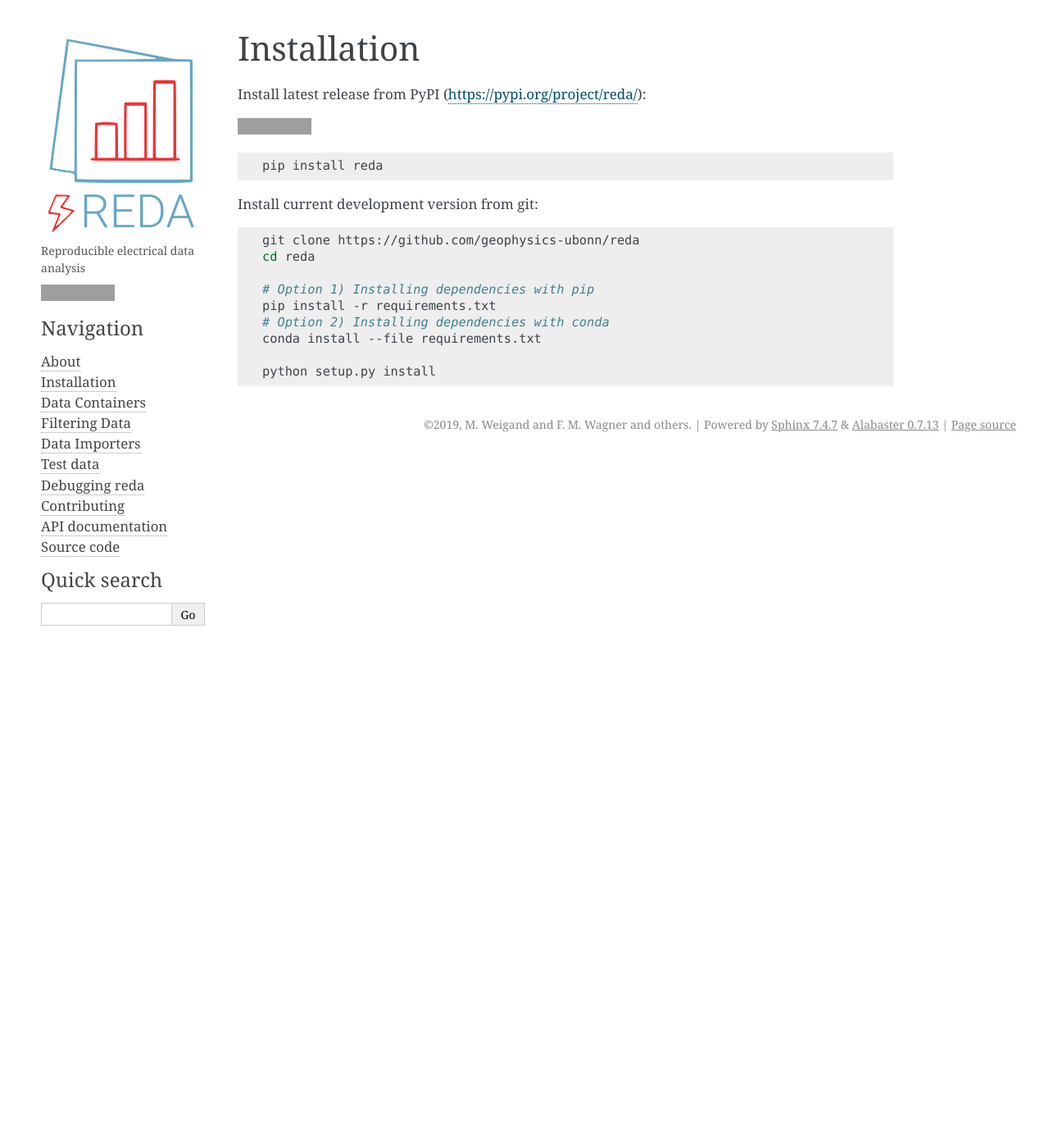
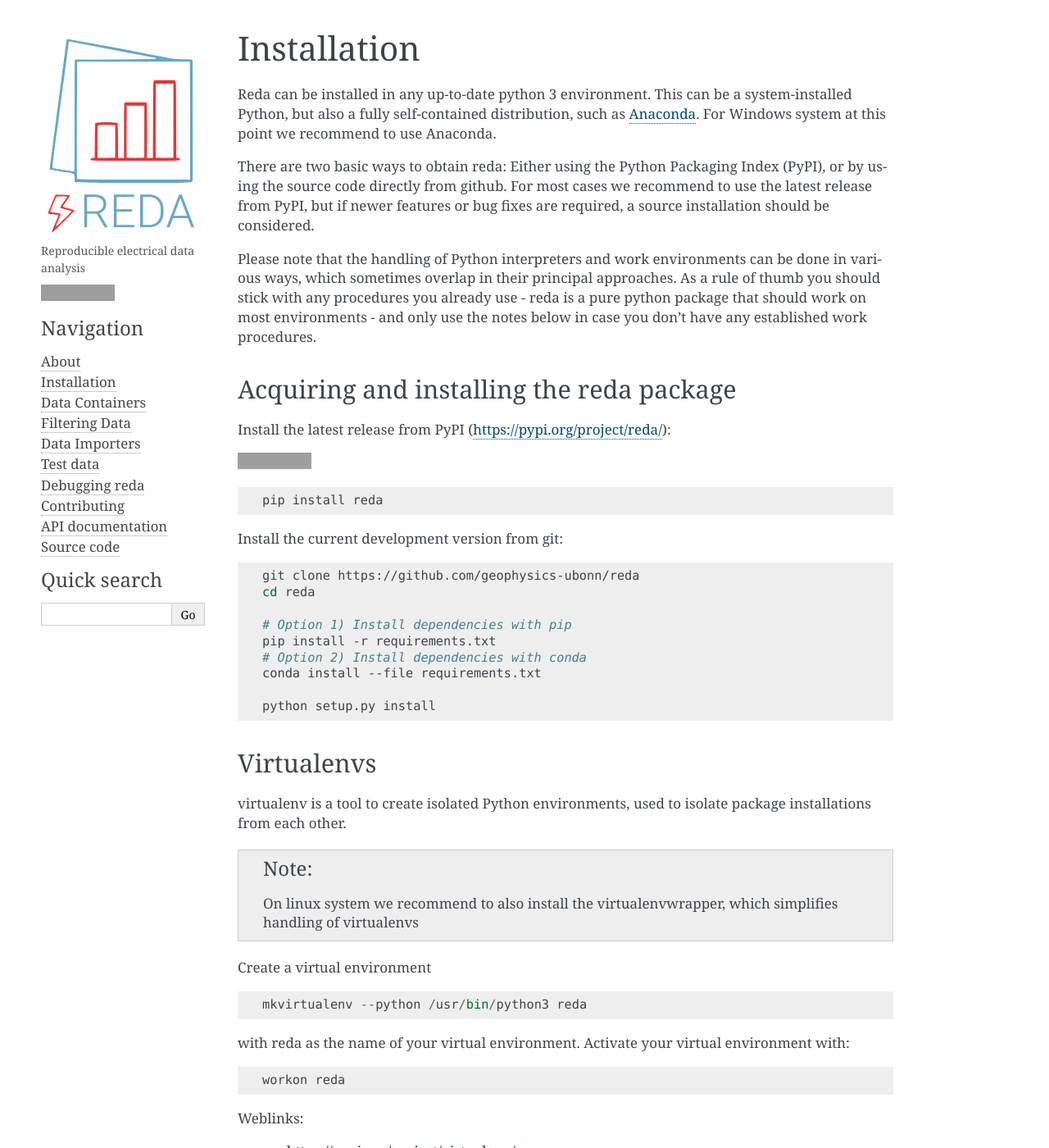
Before and after one commit to geophysics-ubonn/reda, a Sphinx documentation site: the page built from doc/installation.rst, in a window 1280 px wide and 1400 px high. Shown: the whole window at 82% size. Built offline with Sphinx 7.4.7, drawn with Linux system fonts in a browser that asks for light colours; pages that are not in the unit, such as notebooks, are missing from menus; some of the changed text lies outside the part shown; grey boxes are pictures that could not be loaded.

Commit message:
small tweaks to installation instructions

```diff
--- a/doc/installation.rst
+++ b/doc/installation.rst
@@ -1,7 +1,25 @@
 Installation
 ============
 
-Install latest release from PyPI (https://pypi.org/project/reda/):
+Reda can be installed in any up-to-date python 3 environment.
+This can be a system-installed Python, but also a fully self-contained
+distribution, such as `Anaconda <https://www.continuum.io/downloads>`_.
+For Windows system at this point we recommend to use Anaconda.
+
+There are two basic ways to obtain reda: Either using the Python Packaging
+Index (PyPI), or by using the source code directly from github.
+For most cases we recommend to use the latest release from PyPI, but if newer
+features or bug fixes are required, a source installation should be considered.
+
+Please note that the handling of Python interpreters and work environments can be done in various ways, which sometimes overlap in their principal approaches.
+As a rule of thumb you should stick with any procedures you already use - reda
+is a pure python package that should work on most environments - and only use
+the notes below in case you don't have any established work procedures.
+
+Acquiring and installing the reda package
+-----------------------------------------
+
+Install the latest release from PyPI (https://pypi.org/project/reda/):
 
 .. image:: https://img.shields.io/pypi/v/reda.svg
 
@@ -9,16 +27,40 @@ Install latest release from PyPI (https://pypi.org/project/reda/):
 
   pip install reda
 
-Install current development version from git:
+Install the current development version from git:
 
 .. code-block:: bash
 
   git clone https://github.com/geophysics-ubonn/reda
   cd reda
 
-  # Option 1) Installing dependencies with pip
+  # Option 1) Install dependencies with pip
   pip install -r requirements.txt
-  # Option 2) Installing dependencies with conda
+  # Option 2) Install dependencies with conda
   conda install --file requirements.txt
 
   python setup.py install
+
+Virtualenvs
+-----------
+
+virtualenv is a tool to create isolated Python environments, used to isolate
+package installations from each other.
+
+.. note ::
+   On linux system we recommend to also install the virtualenvwrapper, which
+   simplifies handling of virtualenvs
+
+Create a virtual environment ::
+
+   mkvirtualenv --python /usr/bin/python3 reda
+
+with reda as the name of your virtual environment.
+Activate your virtual environment with::
+
+   workon reda
+
+Weblinks:
+
+   * https://pypi.org/project/virtualenv/
+   * https://pypi.org/project/virtualenvwrapper/
```
